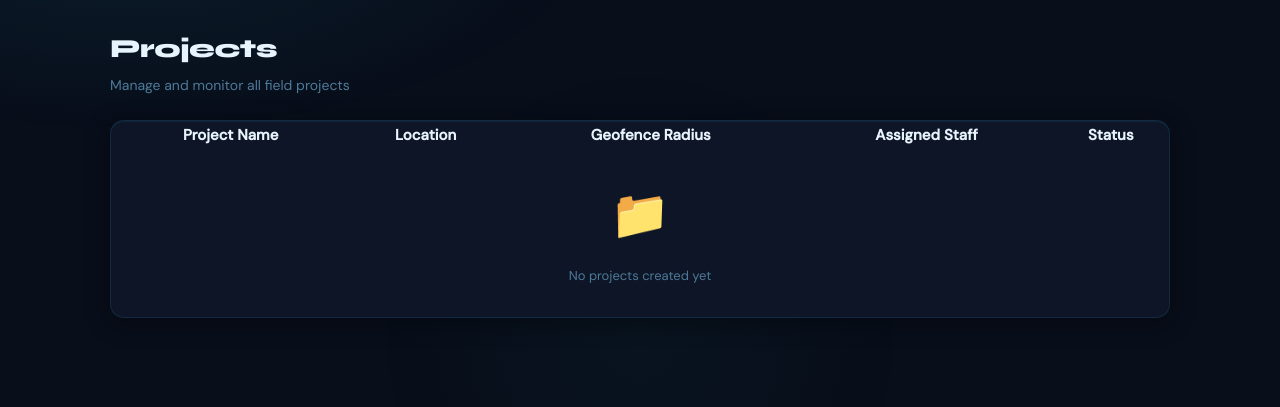
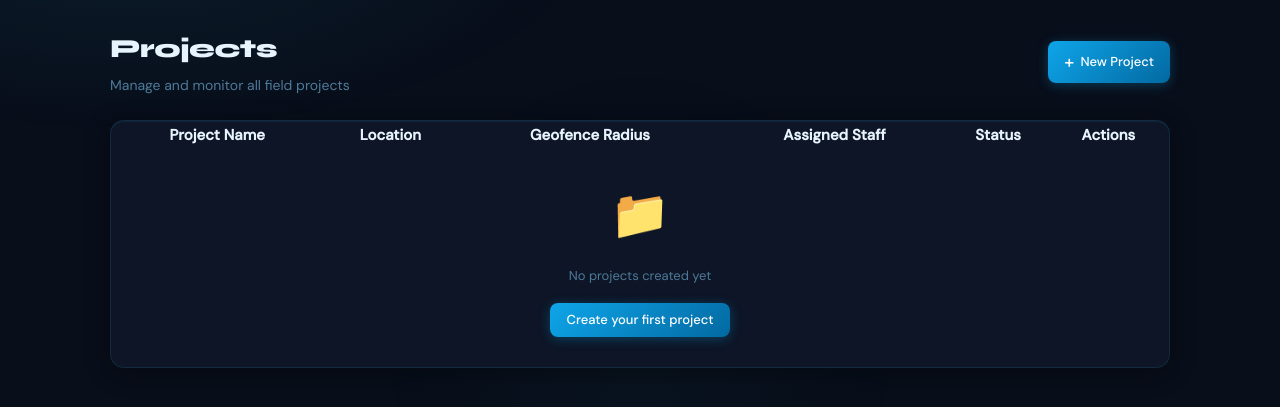
Before and after one commit to twstedparadise/ngo-portal, a Django app: page /projects/ in a window 1280 px wide. Shown: the part 60-467 px from the top of the page. Run offline with Django 5.2, Linux system fonts and the light colour scheme; the visitor is signed in with stand-in values (Sample User, id 1); data that the repository does not hold is empty.

Commit message:
feat(projects): add full CRUD functionality with styled forms

```diff
--- a/projects/urls.py
+++ b/projects/urls.py
@@ -1,7 +1,10 @@
 from django.urls import path
-
-from .views import project_list
+from . import views
 
 urlpatterns = [
-    path("", project_list, name="project_list"),
+    path("", views.project_list, name="project_list"),
+    path("create/", views.project_create, name="project_create"),
+    path("<int:pk>/", views.project_detail, name="project_detail"),
+    path("<int:pk>/update/", views.project_update, name="project_update"),
+    path("<int:pk>/delete/", views.project_delete, name="project_delete"),
 ]
--- a/projects/views.py
+++ b/projects/views.py
@@ -1,20 +1,49 @@
+from django.shortcuts import render, get_object_or_404, redirect
 from django.contrib.auth.decorators import login_required
-from django.db.models import QuerySet
-from django.shortcuts import render
-
-from accounts.models import User
-
+from django.contrib import messages
 from .models import Project
-
+from .forms import ProjectForm
 
 @login_required
 def project_list(request):
-    user: User = request.user  # type: ignore[assignment]
+    qs = Project.objects.all()
+    return render(request, "projects/project_list.html", {"projects": qs})
 
-    qs: QuerySet[Project]
-    if user.is_admin or user.is_program_manager or user.is_finance_officer:
-        qs = Project.objects.all().order_by("name")
+@login_required
+def project_create(request):
+    if request.method == 'POST':
+        form = ProjectForm(request.POST)
+        if form.is_valid():
+            form.save()
+            messages.success(request, 'Project created successfully!')
+            return redirect('project_list')
     else:
-        qs = user.assigned_projects.all().order_by("name")
+        form = ProjectForm()
+    return render(request, 'projects/project_form.html', {'form': form, 'title': 'Create Project'})
 
-    return render(request, "projects/project_list.html", {"projects": qs})
+@login_required
+def project_detail(request, pk):
+    project = get_object_or_404(Project, pk=pk)
+    return render(request, 'projects/project_detail.html', {'project': project})
+
+@login_required
+def project_update(request, pk):
+    project = get_object_or_404(Project, pk=pk)
+    if request.method == 'POST':
+        form = ProjectForm(request.POST, instance=project)
+        if form.is_valid():
+            form.save()
+            messages.success(request, 'Project updated successfully!')
+            return redirect('project_list')
+    else:
+        form = ProjectForm(instance=project)
+    return render(request, 'projects/project_form.html', {'form': form, 'title': 'Edit Project'})
+
+@login_required
+def project_delete(request, pk):
+    project = get_object_or_404(Project, pk=pk)
+    if request.method == 'POST':
+        project.delete()
+        messages.success(request, 'Project deleted successfully!')
+        return redirect('project_list')
+    return render(request, 'projects/project_confirm_delete.html', {'project': project})
--- a/templates/projects/project_list.html
+++ b/templates/projects/project_list.html
@@ -4,7 +4,7 @@
 
 {% block content %}
 <div class="sp-fade-in">
-  <!-- Page Header -->
+  <!-- Page Header with Action Bar -->
   <div class="sp-page-header">
     <div>
       <h1 class="sp-page-title">Projects</h1>
@@ -12,7 +12,11 @@
         Manage and monitor all field projects
       </p>
     </div>
-    <!-- Create button removed until URL is added -->
+    <div>
+      <a href="{% url 'project_create' %}" class="btn-sp btn-sp-primary">
+        <span style="font-size: 18px;">+</span> New Project
+      </a>
+    </div>
   </div>
 
   <!-- Projects Card with Table -->
@@ -26,6 +30,7 @@
             <th>Geofence Radius</th>
             <th>Assigned Staff</th>
             <th>Status</th>
+            <th style="text-align: center;">Actions</th>
           </tr>
         </thead>
         <tbody>
@@ -57,17 +62,39 @@
               {% else %}
                 <span class="sp-badge sp-badge-muted">Unassigned</span>
               {% endif %}
-             </td>
+            </td>
             <td>
               <span class="sp-badge sp-badge-success">Active</span>
-             </td>
+            </td>
+            <td style="text-align: center;">
+              <div style="display: flex; gap: 8px; justify-content: center; flex-wrap: wrap;">
+                <a href="{% url 'project_detail' project.pk %}"
+                   class="btn-sp btn-sp-ghost"
+                   style="padding: 4px 12px; font-size: 12px;">
+                  View
+                </a>
+                <a href="{% url 'project_update' project.pk %}"
+                   class="btn-sp btn-sp-ghost"
+                   style="padding: 4px 12px; font-size: 12px;">
+                  Edit
+                </a>
+                <a href="{% url 'project_delete' project.pk %}"
+                   class="btn-sp btn-sp-danger"
+                   style="padding: 4px 12px; font-size: 12px;">
+                  Delete
+                </a>
+              </div>
+            </td>
           </tr>
           {% empty %}
           <tr>
-            <td colspan="5">
+            <td colspan="6">
               <div class="sp-empty">
                 <div style="font-size: 48px; margin-bottom: 12px;">📁</div>
-                <p>No projects created yet</p>
+                <p style="margin-bottom: 16px;">No projects created yet</p>
+                <a href="{% url 'project_create' %}" class="btn-sp btn-sp-primary">
+                  Create your first project
+                </a>
               </div>
             </td>
           </tr>
```
Also changed, not shown: projects/forms.py (added, +15 -0 lines), templates/projects/project_confirm_delete.html (added, +29 -0 lines), templates/projects/projects_form.html (added, +66 -0 lines).
